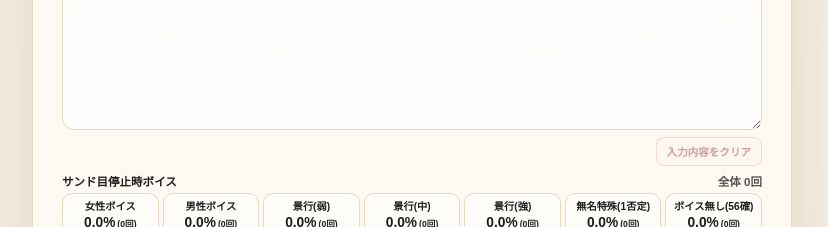
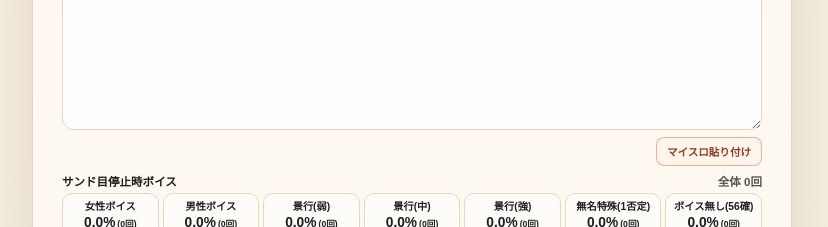
Before and after one commit to umedademu/suisoku, a Next.js app: page /kabaneri2 in a window 1280 px wide. Shown: the part 1220-1447 px from the top of the page, without its empty margins (228-1056 px from the left). Built offline with nearby package versions, Linux system fonts and the light colour scheme.

Commit message:
マイスロの貼り付けボタンを追加

```diff
--- a/app/globals.css
+++ b/app/globals.css
@@ -362,11 +362,11 @@ a {
   justify-content: flex-end;
 }
 
-.myslot-input-clear-button {
-  border: 1px solid rgba(173, 56, 56, 0.34);
+.myslot-input-paste-button {
+  border: 1px solid rgba(185, 73, 44, 0.38);
   border-radius: 8px;
-  background: #fff4f2;
-  color: #9a2f32;
+  background: #fff5eb;
+  color: #92391f;
   cursor: pointer;
   font: inherit;
   font-size: 0.66rem;
@@ -374,13 +374,8 @@ a {
   padding: 6px 10px;
 }
 
-.myslot-input-clear-button:hover:not(:disabled) {
-  background: #ffe3df;
-}
-
-.myslot-input-clear-button:disabled {
-  cursor: default;
-  opacity: 0.45;
+.myslot-input-paste-button:hover {
+  background: #ffe4d1;
 }
 
 .myslot-voice-help,
--- a/app/kabaneri2/page.tsx
+++ b/app/kabaneri2/page.tsx
@@ -1420,7 +1420,6 @@ function MyslotItemLotterySummaryBlock({
 function MyslotInput({
   value,
   onChange,
-  onClear,
   useItemLottery,
   useTrophy,
   onUseItemLotteryChange,
@@ -1428,7 +1427,6 @@ function MyslotInput({
 }: {
   value: string;
   onChange: (value: string) => void;
-  onClear: () => void;
   useItemLottery: boolean;
   useTrophy: boolean;
   onUseItemLotteryChange: (checked: boolean) => void;
@@ -1439,12 +1437,49 @@ function MyslotInput({
   const itemLotterySummary = parseMyslotItemLotterySummary(value);
   const voiceSummary = parseMyslotVoiceSummary(value);
   const isEmpty = value.trim() === "";
+  const [clipboardMessage, setClipboardMessage] = useState<{
+    text: string;
+    isError: boolean;
+  } | null>(null);
   const summaryStatuses = [
     { label: "サンド目停止時ボイス", summary: voiceSummary },
     { label: "キャラ紹介", summary: characterSummary },
     { label: "アイテムくじ", summary: itemLotterySummary },
     { label: "サミートロフィー", summary: trophySummary }
   ];
+
+  const handleClipboardPaste = async () => {
+    if (!navigator.clipboard?.readText) {
+      setClipboardMessage({
+        text: "このブラウザでは直接貼り付けできません。入力欄を長押しして貼り付けてください。",
+        isError: true
+      });
+      return;
+    }
+
+    try {
+      const clipboardText = await navigator.clipboard.readText();
+
+      if (clipboardText.trim() === "") {
+        setClipboardMessage({
+          text: "クリップボードに文字がありません。現在の入力内容は変更していません。",
+          isError: true
+        });
+        return;
+      }
+
+      onChange(clipboardText);
+      setClipboardMessage({
+        text: "クリップボードの内容でマイスロ入力欄を書き換えました。",
+        isError: false
+      });
+    } catch {
+      setClipboardMessage({
+        text: "クリップボードを読み取れませんでした。貼り付けを許可するか、入力欄を長押しして貼り付けてください。",
+        isError: true
+      });
+    }
+  };
 
   return (
     <div className="myslot-voice-panel">
@@ -1454,19 +1489,30 @@ function MyslotInput({
         placeholder="マイスロの表示内容を貼り付けてください"
         spellCheck={false}
         value={value}
-        onChange={(event) => onChange(event.currentTarget.value)}
+        onChange={(event) => {
+          setClipboardMessage(null);
+          onChange(event.currentTarget.value);
+        }}
       />
       <div className="myslot-input-actions">
         <button
-          aria-label="マイスロ入力内容をクリア"
-          className="myslot-input-clear-button"
-          disabled={isEmpty}
+          aria-label="クリップボードからマイスロ内容を貼り付け"
+          className="myslot-input-paste-button"
           type="button"
-          onClick={onClear}
+          onClick={handleClipboardPaste}
         >
-          入力内容をクリア
+          マイスロ貼り付け
         </button>
       </div>
+      {clipboardMessage ? (
+        <p
+          aria-live="polite"
+          className={`myslot-voice-message${clipboardMessage.isError ? " is-error" : ""}`}
+          role={clipboardMessage.isError ? "alert" : "status"}
+        >
+          {clipboardMessage.text}
+        </p>
+      ) : null}
       <MyslotSummaryBlock
         summaryKey="voice"
         title="サンド目停止時ボイス"
@@ -2969,7 +3015,6 @@ export default function Kabaneri2Page() {
                 <MyslotInput
                   value={inputValues.myslotText ?? ""}
                   onChange={(value) => handleInputChange("myslotText", value)}
-                  onClear={() => handleInputChange("myslotText", "")}
                   onUseItemLotteryChange={(checked) =>
                     handleInputChange("useItemLottery", checked ? "1" : "0")
                   }
--- a/lib/app-info.ts
+++ b/lib/app-info.ts
@@ -1,3 +1,3 @@
-export const APP_VERSION = "1.33";
+export const APP_VERSION = "1.34";
 
 export const APP_TITLE = `推測ツールv${APP_VERSION}`;
```
Also changed, not shown: 1 other file (tests, documents, lock files or other folders).
